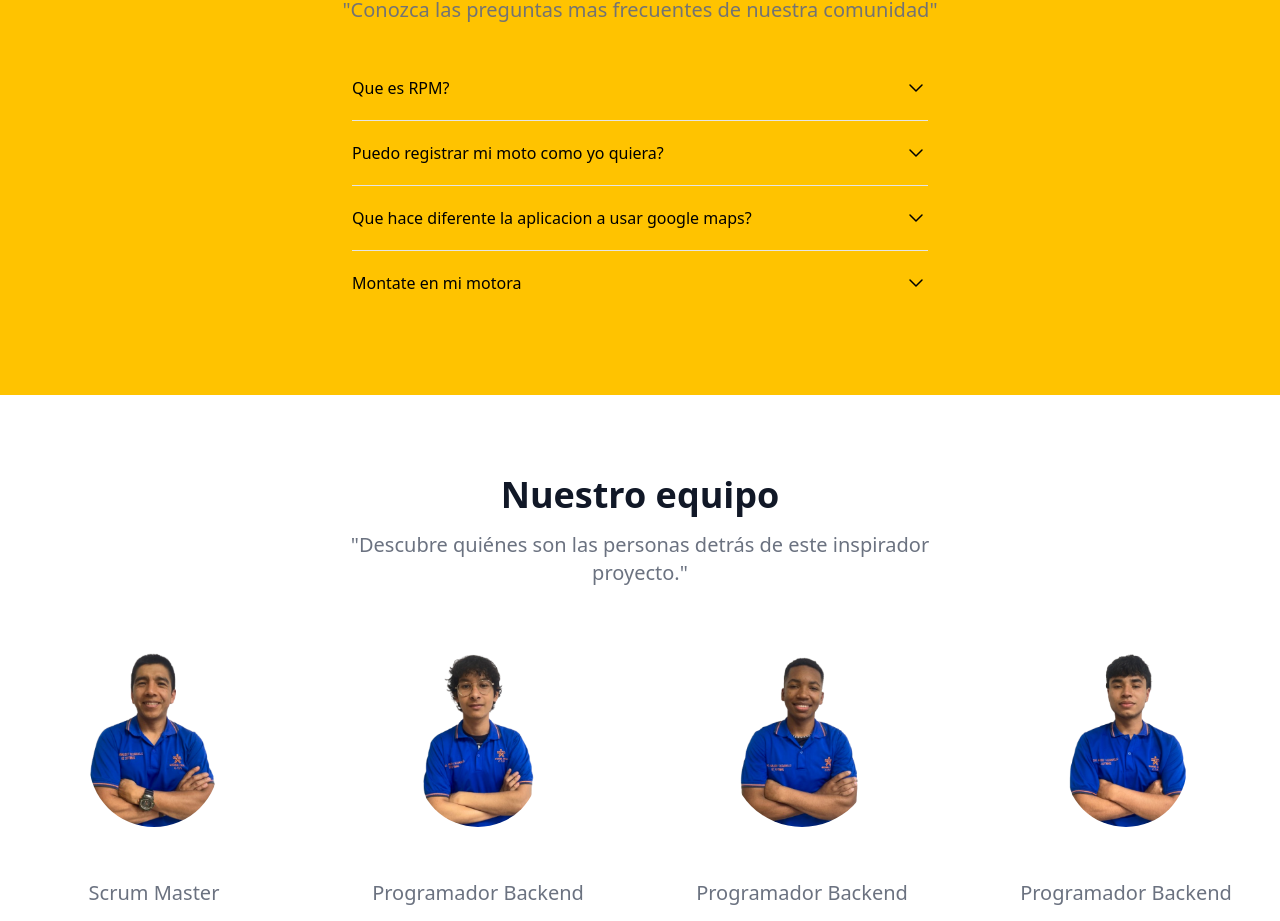
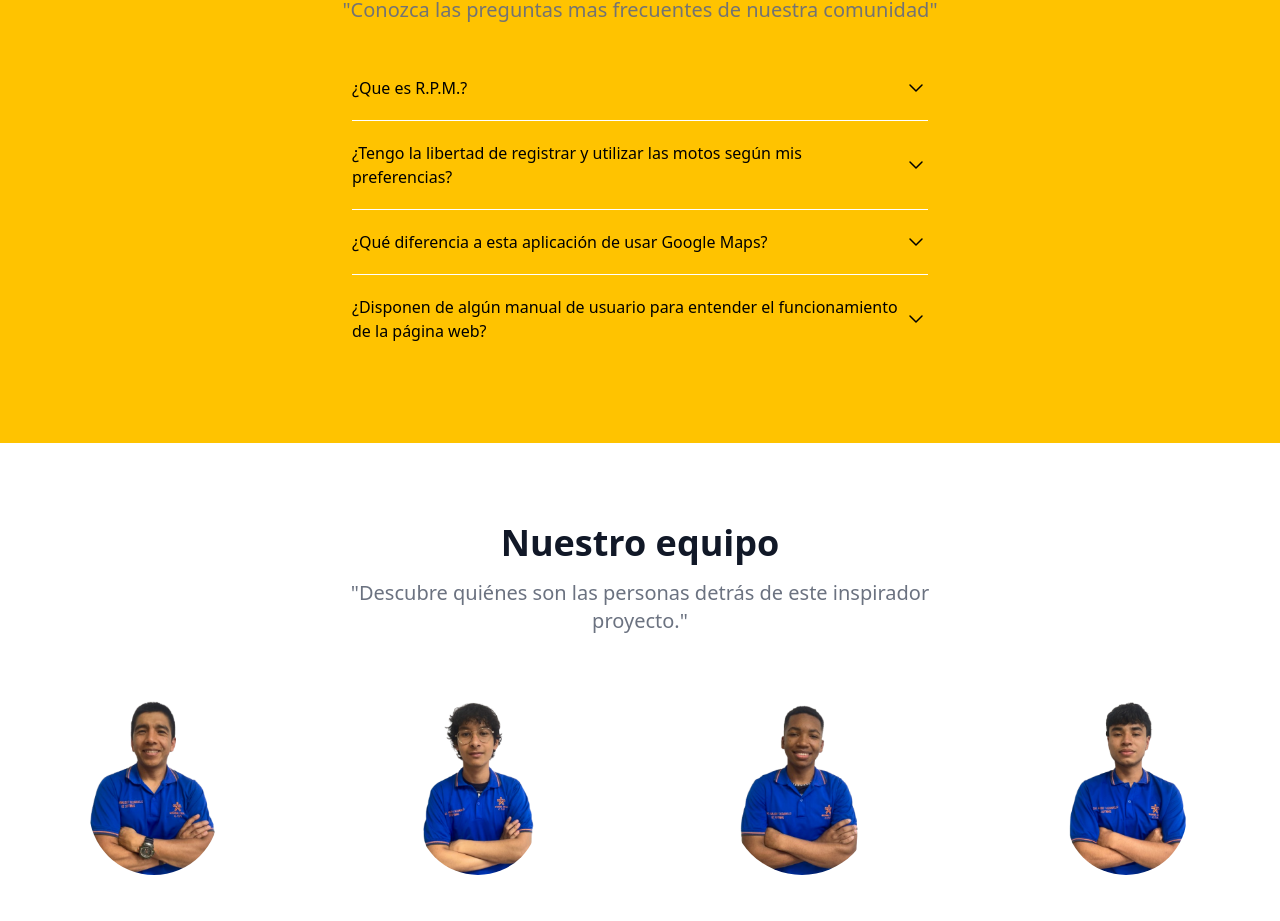
Before and after one commit to Wiilmar/RPM_frontend, a React (Vite) app: page / in a window 1280 px wide. Shown: the part 5129-6050 px from the top of the page. Built offline with nearby package versions, Linux system fonts and the light colour scheme; grey boxes are pictures that could not be loaded.

Commit message:
Mejora y correccion de ortografia en el apartado de Preguntas frecruentes, ademas se vinculo mas redes socilaes en el apartado de 'TEAM'

```diff
--- a/src/components/Faq.jsx
+++ b/src/components/Faq.jsx
@@ -9,20 +9,21 @@ const Faq = () => {
 
     const questions = [
         {
-            question: "Que es RPM?",
-            answer: "El nombre de RPM es el acronimo de Rutas Para Moteros"
+            question: "¿Que es R.P.M.?",
+            answer: "El nombre 'RPM' es el acrónimo de 'Rutas Para Moteros'."
         },
         {
-            question: "Puedo registrar mi moto como yo quiera?",
-            answer: "Si claro!, en la aplicacion eres libre de poder registrar y guardar con los datos necesarios las motos que tu quieras para que las puedas usar, no es necesario que siempre uses una sola moto"
+            question: "¿Tengo la libertad de registrar y utilizar las motos según mis preferencias?",
+            answer: "Sí, por supuesto. En la aplicación, tienes la libertad de registrar y guardar la información necesaria de las motos que desees usar. No es necesario que utilices siempre la misma moto."
         },
         {
-            question: "Que hace diferente la aplicacion a usar google maps?",
-            answer: "Creemos fielmente que cada usuario es libre de elegir que herramienta usar para su viaje, no obstante en nuestra aplicacion encontraras elementos muy interesantes y de ayuda para que puedas realizar tu viaje con mayor comodidad, ta les como: un apartado de presupuesto generado en base a la eleccion de tu punto de inicio y punto de llegada y el consumo de tu motora. Un apartado de garaje el cual podras registrar y guardar tus motos para que seas libre de seleccionar la que quieras en cada viaje que realices. un apartado de tus rutas guardadas, el cual te permite guardar tus rutas y si asi lo deseas recomendarlas por la buena experiencia que tuviste"
-        },
+            question: "¿Qué diferencia a esta aplicación de usar Google Maps?",
+            answer: "Valoramos la libertad de elección de cada usuario para su viaje. Sin embargo, deseamos destacar que ofrecemos una serie de herramientas que pueden hacer tu experiencia aún más placentera y conveniente. Entre estas funcionalidades, se incluye un apartado de presupuesto, el cual se genera automáticamente basado en la selección de tu punto de partida, destino y el consumo de combustible de tu moto. También disponemos de un práctico garaje virtual donde puedes almacenar y gestionar tus motocicletas, permitiéndote seleccionar la más adecuada para cada viaje. Además, ofrecemos un sistema de rutas guardadas que te permite almacenar tus trayectos preferidos y, si lo deseas, compartirlos con otros usuarios basándote en tu experiencia personal."
+        }
+        ,
         {
-            question: "Montate en mi motora",
-            answer: "pero vioasdji4enduya"
+            question: "¿Disponen de algún manual de usuario para entender el funcionamiento de la página web?",
+            answer: "¡Por supuesto! Tenemos un manual de usuario en la sección web. Podrás descargarlo haciendo clic 'AQUÍ'."
         },
     ];
 
@@ -33,7 +34,7 @@ const Faq = () => {
                     <h2 className="font-bold text-4xl mt-5 tracking-tight">Preguntas frecuentes</h2>
                     <p className="text-neutral-500 text-xl mt-3">&#34;Conozca las preguntas mas frecuentes de nuestra comunidad&#34;</p>
                 </div>
-                <div className="grid divide-y divide-neutral-200 max-w-xl mx-auto mt-8">
+                <div className="grid divide-y divide-white max-w-xl mx-auto mt-8">
                     {questions.map((item, index) => (
                         <div key={index} className="py-5">
                             <details className="group">
--- a/src/components/Gallery.jsx
+++ b/src/components/Gallery.jsx
@@ -3,6 +3,7 @@ import logoPS from '../image/Home/logo_PlayStore.png'
 import logoApk from '../image/Home/logo_apk.png'
 
 import pic_BGYecid from '../image/Home/pic_MVYecid2.png'
+import pic_galleryA from '../image/Home/pic_galleryA.jpg'
 
 const Gallery = () => {
     return (
@@ -32,10 +33,10 @@ const Gallery = () => {
                     <div className="flex flex-wrap -m-4">
                         <div className="lg:w-1/3 md:w-1/2 sm:w-full p-4 w-full">
                             <div className="flex relative h-[500px] lg:h-[400px] sm:h-[300px] w-full">
-                                <img alt="gallery" className="absolute inset-0 w-full h-full object-cover object-center" src={ pic_BGYecid } />
+                                <img alt="gallery" className="absolute inset-0 w-full h-full object-cover object-center" src={ pic_galleryA } />
                                 <div className="px-8 py-10 relative z-10 w-full border-4 border-gray-200 bg-white opacity-0 hover:opacity-100">
-                                    <h2 className="tracking-widest text-sm title-font font-medium text-indigo-500 mb-1">El subtitulo </h2>
-                                    <p className="leading-relaxed"> Descripcion de la imagen</p>
+                                    <h2 className="tracking-widest text-sm title-font font-medium text-indigo-500 mb-1"> Las cataratas del Iguaz&uacute; </h2>
+                                    <p className="leading-relaxed"> Son un conjunto de cascadas impresionantes ubicadas en la frontera entre Argentina y Brasil. Están formadas por alrededor de 275 cascadas que se extienden a lo largo de aproximadamente 2.7 kilómetros del río Iguaz&uacute;. Estas cataratas son una de las maravillas naturales m&aacute;s famosas y visitadas del mundo. </p>
                                 </div>
                             </div>
                         </div>
--- a/src/components/Team.jsx
+++ b/src/components/Team.jsx
@@ -83,9 +83,9 @@ const Team = () => {
                         <p className="text-xl group-hover:text-black"> Programador Backend </p>
                         <ul className="flex justify-center mt-4 space-x-4">
                             <li>
-                                <a href="#" target="_blank" className="text-[#131314] hover:text-gray-900 dark:hover:text-black inline-block transform hover:scale-150 transition-transform duration-300">
+                                <a href="https://wa.me/+573173394816" target="_blank" className="text-[#131314] hover:text-gray-900 dark:hover:text-black inline-block transform hover:scale-150 transition-transform duration-300">
                                     <svg className="w-9 h-9" fill="none" viewBox="0 0 24 24" aria-hidden="true">
-                                        <image href={ picFB } x="1" y="0" height="20" width="20"/>
+                                        <image href={ picWP } x="2" y="0" height="21" width="21"/>
                                     </svg>
                                 </a>
                             </li>
@@ -97,9 +97,9 @@ const Team = () => {
                                 </a>
                             </li>
                             <li>
-                                <a href="#" target="_blank" className="text-[#131314] hover:text-gray-900 dark:hover:text-black inline-block transform hover:scale-150 transition-transform duration-300">
-                                    <svg className="w-9 h-9" fill="none" viewBox="0 0 24 24" aria-hidden="true">
-                                        <image href={ picWP } x="1" y="0" height="20" width="20"/>
+                                <a href="https://www.instagram.com/aaldairtorres?igsh=emJveHZtcGVpMDZw&utm_source=qr" target="_blank" className="text-[#131314] hover:text-gray-900 dark:hover:text-black inline-block transform hover:scale-150 transition-transform duration-300">
+                                    <svg className="w-10 h-10" fill="none" viewBox="0 0 24 24" aria-hidden="true">
+                                        <image href={ picIG } x="2" y="0" height="20" width="20"/>
                                     </svg>
                                 </a>
                             </li>
@@ -138,7 +138,7 @@ const Team = () => {
                             <li>
                                 <a href="https://wa.me/+573245533682" target="_blank" className="text-[#131314] hover:text-gray-900 dark:hover:text-black inline-block transform hover:scale-150 transition-transform duration-300">
                                     <svg className="w-9 h-9" fill="none" viewBox="0 0 24 24" aria-hidden="true">
-                                        <image href={ picWP } x="2" y="0" height="20" width="20"/>
+                                        <image href={ picWP } x="2" y="0" height="21" width="21"/>
                                     </svg>
                                 </a>
                             </li>
```
Also changed, not shown: src/image/Home/pic_galleryA.jpg (added).
